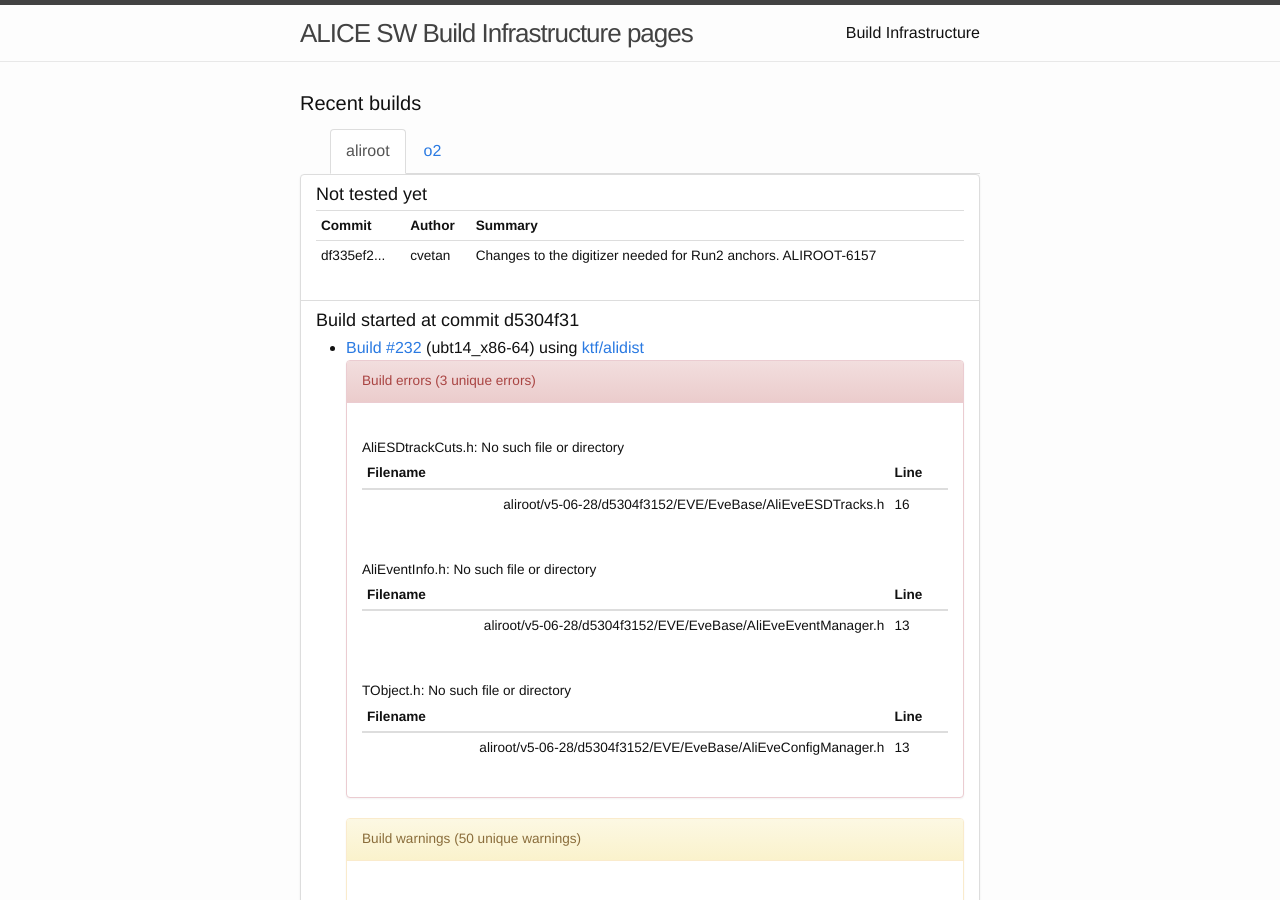
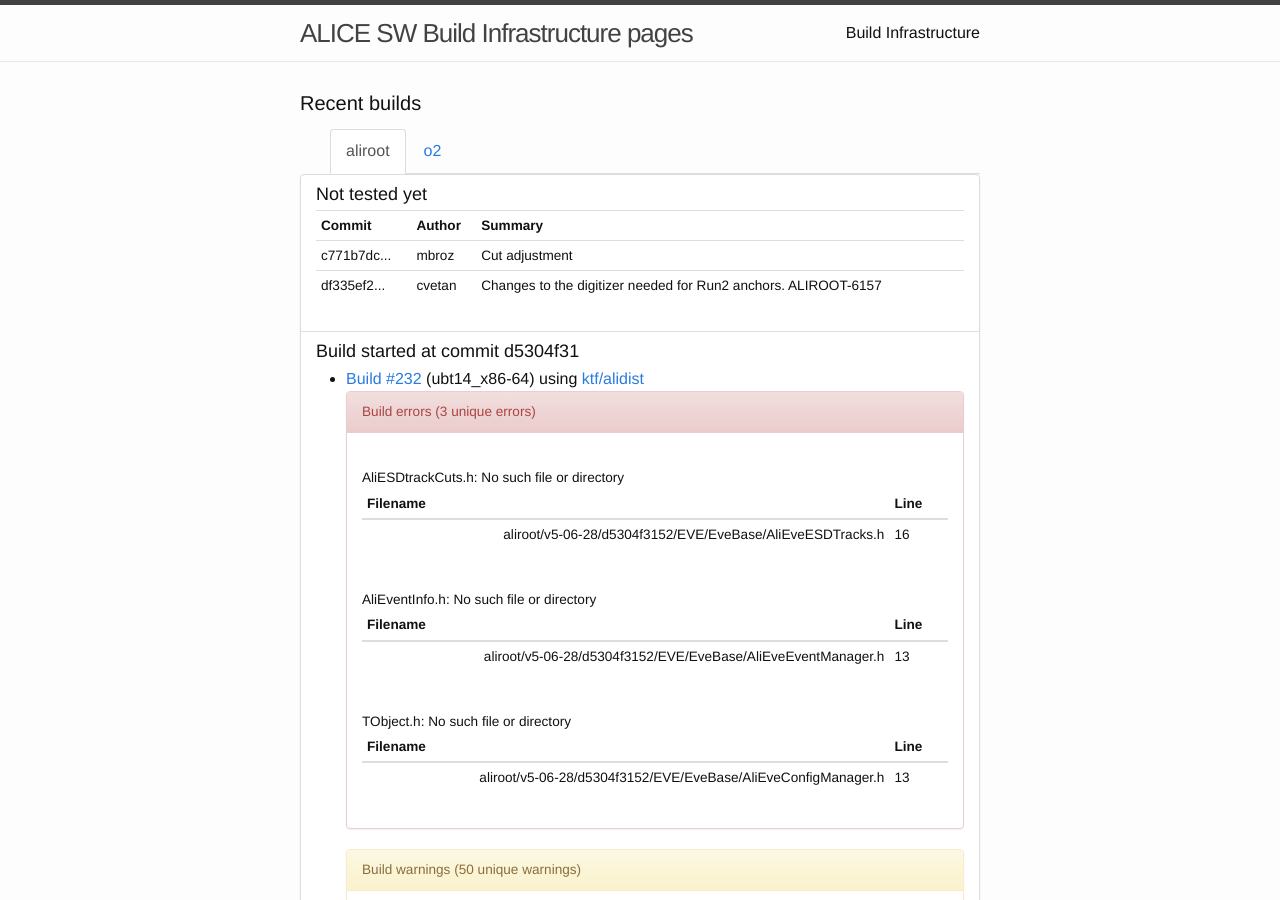
Before and after one commit to alisw/alisw.github.io, a Jekyll site: the page built from index.html, in a window 1280 px wide and 900 px high. Built offline with Jekyll 4.4.1, drawn with Linux system fonts in a browser that asks for light colours; nearby versions of some CDN libraries.

Commit message:
Updated results.

```diff
--- a/_data/commits-aliroot-master.yaml
+++ b/_data/commits-aliroot-master.yaml
@@ -1,3 +1,8 @@
+-
+ commit: "c771b7dc58cb41bd66af6c80d87c231c9aaa10f0"
+ message: >-
+    Cut adjustment
+ author: !!str mbroz
 -
  commit: "df335ef2e9211d29deaae9d4243b050fdcfb1496"
  message: >-
```
